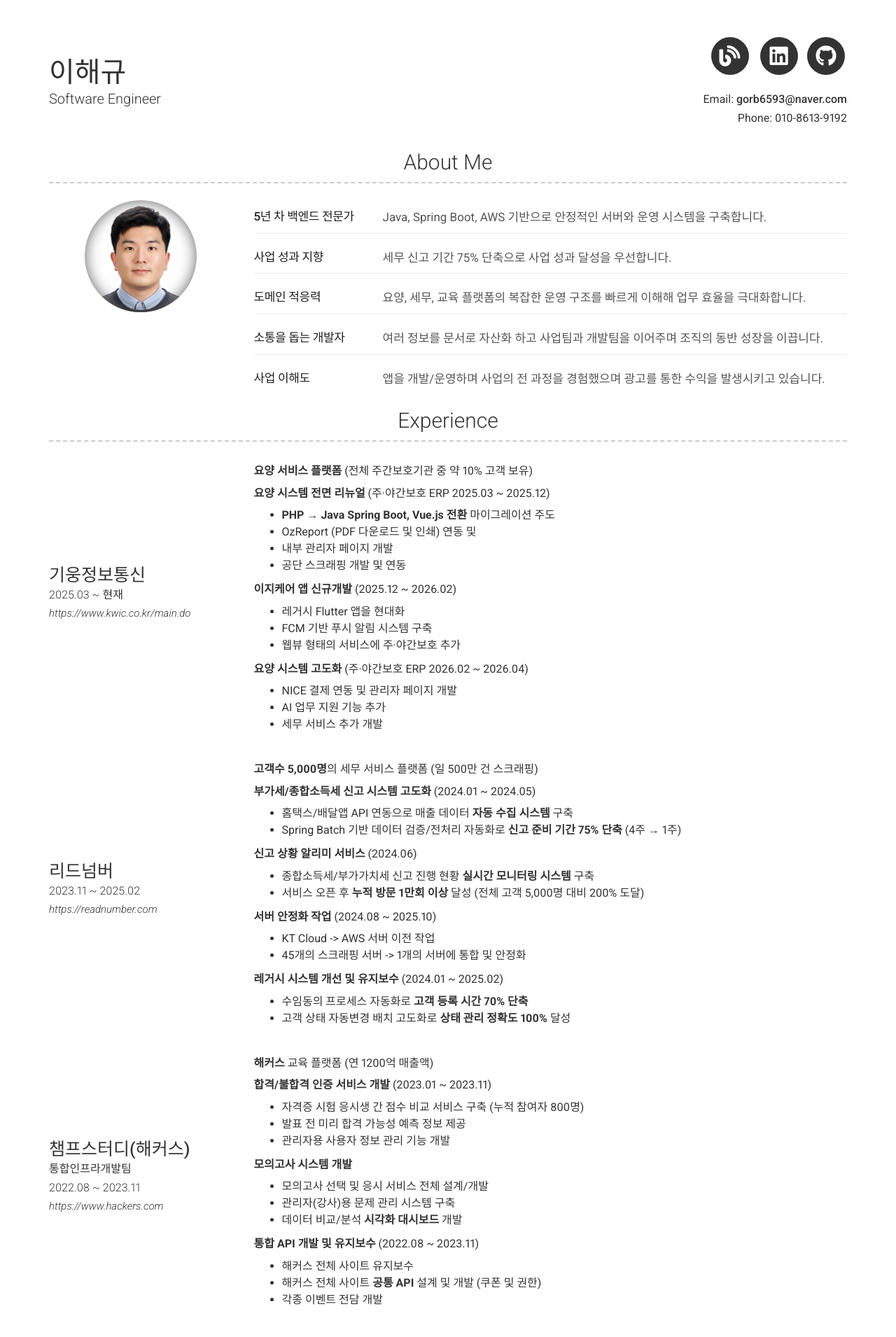
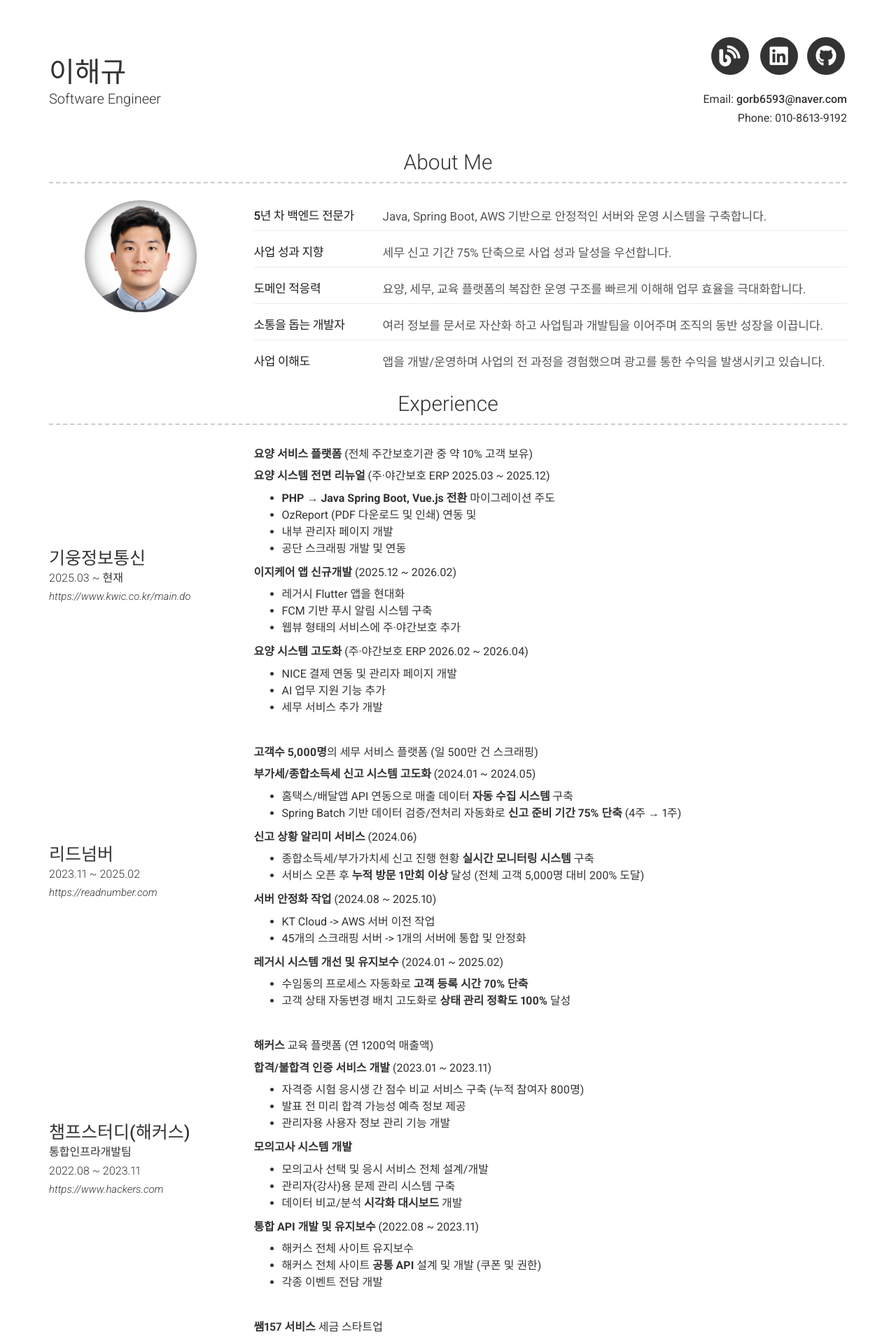
Before and after one commit to gorb6593/gorb6593.github.io, a Jekyll site: the page built from index.md, in a window 1280 px wide. Shown: the top 1910 px of the page at 70% size. Built offline with Jekyll 4.4.1, drawn with Linux system fonts in a browser that asks for light colours; nearby versions of some CDN libraries.

Commit message:
css수정

```diff
--- a/_sass/modern-resume-theme.scss
+++ b/_sass/modern-resume-theme.scss
@@ -50,11 +50,11 @@
   .about-highlights {
     display: flex;
     flex-direction: column;
-    gap: 10px;
+    gap: 8px;
   }
 
   .about-highlight {
-    padding-bottom: 10px;
+    padding-bottom: 8px;
     border-bottom: 1px solid #ececec;
 
     &:last-child {
@@ -64,15 +64,15 @@
 
     p {
       margin-bottom: 0;
-      line-height: 1.45;
+      line-height: 1.35;
     }
   }
 
   .about-highlight-title {
-    margin-bottom: 2px;
+    margin-bottom: 1px;
     font-size: 1.7rem;
     font-weight: 500;
-    line-height: 1.3;
+    line-height: 1.2;
   }
 }
 
```
